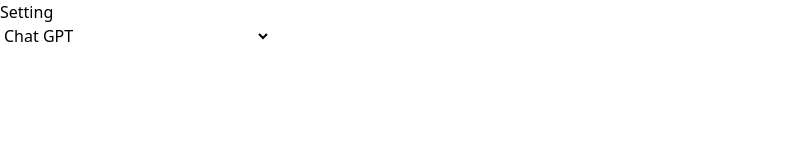
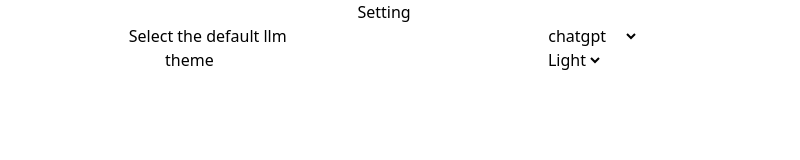
Before and after one commit to Pranav-Kunjir/SwiftFind, an Electron app: page src/templates/setting.html in a window 800 px wide. Drawn offline with Linux system fonts and the light colour scheme.

Commit message:
working on settings

```diff
--- a/modules/handler.js
+++ b/modules/handler.js
@@ -19,8 +19,9 @@
 
 function handlePrompt(prompt, url){
     shell.openExternal(`${url}${prompt}`)
-    console.log(`${url}${prompt}`)
 }
+
+
 
 module.exports = {
     handlePrompt
--- a/renderer.js
+++ b/renderer.js
@@ -14,6 +14,21 @@
     console.log("prompt skipped not found")
 }
 if(window.location.pathname.includes("setting.html")){
+    try{
+        fetch("./../llm_source.json")
+        .then(response => response.json())
+        .then(jsonData => {
+            for (let key in jsonData) {
+                console.log(key, jsonData[key]);
+                const option = document.createElement("option")
+                option.value = key;
+                option.textContent = key;
+                change_llm.appendChild(option);
+            }
+        })
+    }catch(error){
+        console.log(error)
+    }
     change_llm.addEventListener("change", (e)=>{
         let new_llm = e.target.value;
         window.electron.change_llm_request(new_llm);
--- a/src/llm_source.json
+++ b/src/llm_source.json
@@ -1,5 +1,5 @@
 {
-    "chat_gpt":"https://chatgpt.com/?q=",
+    "chatgpt":"https://chatgpt.com/?q=",
     "claude":"https://claude.ai/new?q=%s",
     "perplexity":"https://www.perplexity.ai/search?q=%s"
 }
--- a/src/setting.json
+++ b/src/setting.json
@@ -1,3 +1,3 @@
 {
-    "default_llm": "chat_gpt"
+    "default_llm": "chatgpt"
 }
--- a/src/templates/setting.html
+++ b/src/templates/setting.html
@@ -9,14 +9,21 @@
 </head>
 <body>
     <div class="container mx-auto px-4">
-        <h2>Setting</h2>
-        <select name="llm" id="llm">
-            <option value="chatgpt">Chat GPT</option>
-            <option value="claude">Claude</option>
-            <option value="perplexity">Perplexity</option>
-            <option value="deepseek">Deepseek(not working right now)</option>
-            <option value="t3chat">T3 chat</option>
-        </select>
+        <h2 class="text-center">Setting</h2>
+        <div class="container mx-auto text-center ">
+            <div class="flex justify-around mt-10 ">
+                <h3 id="current_llm">Select the default llm</h3>
+                <select name="llm" id="llm">
+                </select>
+            </div>
+            <div class="flex justify-around mt-10 ">
+                <h3 id="current_llm">theme</h3>
+                <select name="theme" id="theme">
+                    <option value="Light">Light</option>
+                    <option value="Dark">Dark</option>
+                </select>
+            </div>
+        </div>
 
     </div>
 </body>
```
Also changed, not shown: index.js (+3 -5 lines), modules/access_files.js (+18 -1 lines).
